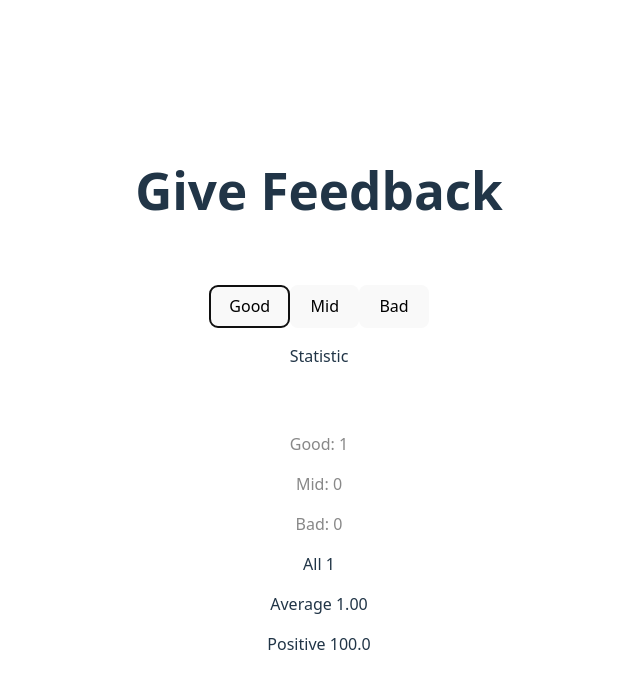
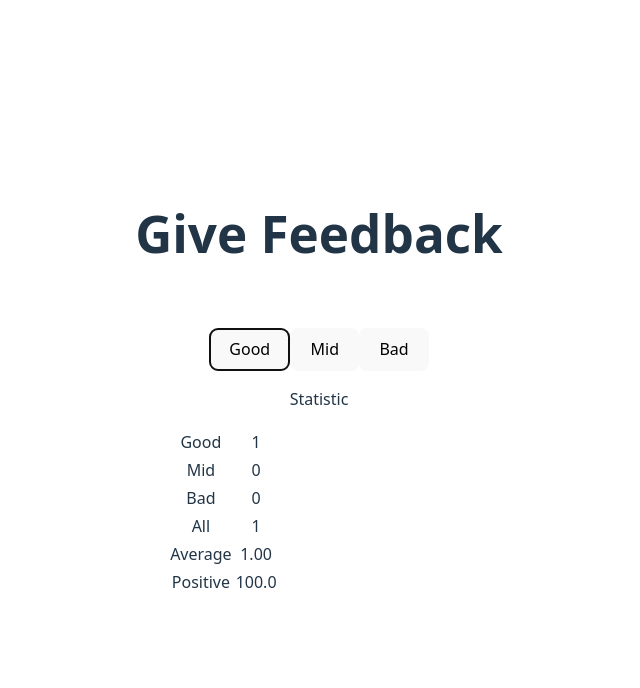
Before and after one commit to Artur-Nayman/Full-Stack-open, a React (Vite) app in the folder part1_6/: page / in a window 1280 px wide. Both pictures are taken after a click on the button "Good". Shown: the top 688 px of the page, without its empty margins (321-961 px from the left). Built offline with nearby package versions, Linux system fonts and the light colour scheme.

Commit message:
part1.11 done

```diff
--- a/part1_6/src/App.jsx
+++ b/part1_6/src/App.jsx
@@ -21,17 +21,9 @@ function App() {
         <p>
           Statistic
         </p>
+        <Statistic good={good} mid={mid} bad={bad} />
       </div>
-      <p className="read-the-docs">
-        Good: {good}
-      </p>
-      <p className="read-the-docs">
-        Mid: {mid}
-      </p>
-      <p className="read-the-docs">
-        Bad: {bad}
-      </p>
-      <Statistic good={good} mid={mid} bad={bad} />
+
     </>
   )
 }
--- a/part1_6/src/assets/Statistic.jsx
+++ b/part1_6/src/assets/Statistic.jsx
@@ -10,11 +10,16 @@ const Statistic = ({ good, mid, bad }) => {
   }
 
   return (
-    <>
-      <StatisticLine text="All" value={all}/>
-      <StatisticLine text="Average" value={average.toFixed(2)}/>
-      <StatisticLine text="Positive" value={positive.toFixed(1)}/>
-    </>
+    <table>
+        <tbody>
+            <StatisticLine text="Good" value={good}/>
+            <StatisticLine text="Mid" value={mid}/>
+            <StatisticLine text="Bad" value={bad}/>
+            <StatisticLine text="All" value={all}/>
+            <StatisticLine text="Average" value={average.toFixed(2)}/>
+            <StatisticLine text="Positive" value={positive.toFixed(1)}/>
+        </tbody>
+    </table>
   )
 }
 
--- a/part1_6/src/assets/StatisticLine.jsx
+++ b/part1_6/src/assets/StatisticLine.jsx
@@ -1,4 +1,7 @@
 const StatisticLine = ({text, value}) => (
-    <p>{text} {value}</p>
+    <tr>
+        <td>{text}</td>
+        <td>{value}</td>
+    </tr>
     )
 export default StatisticLine
```
